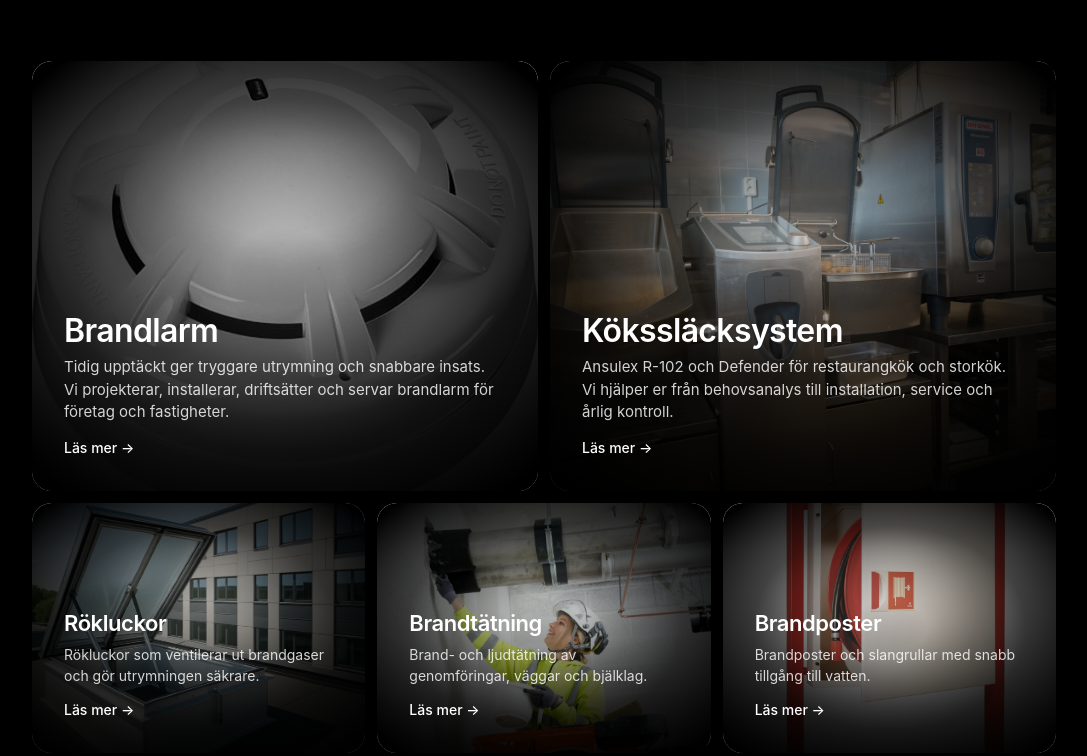
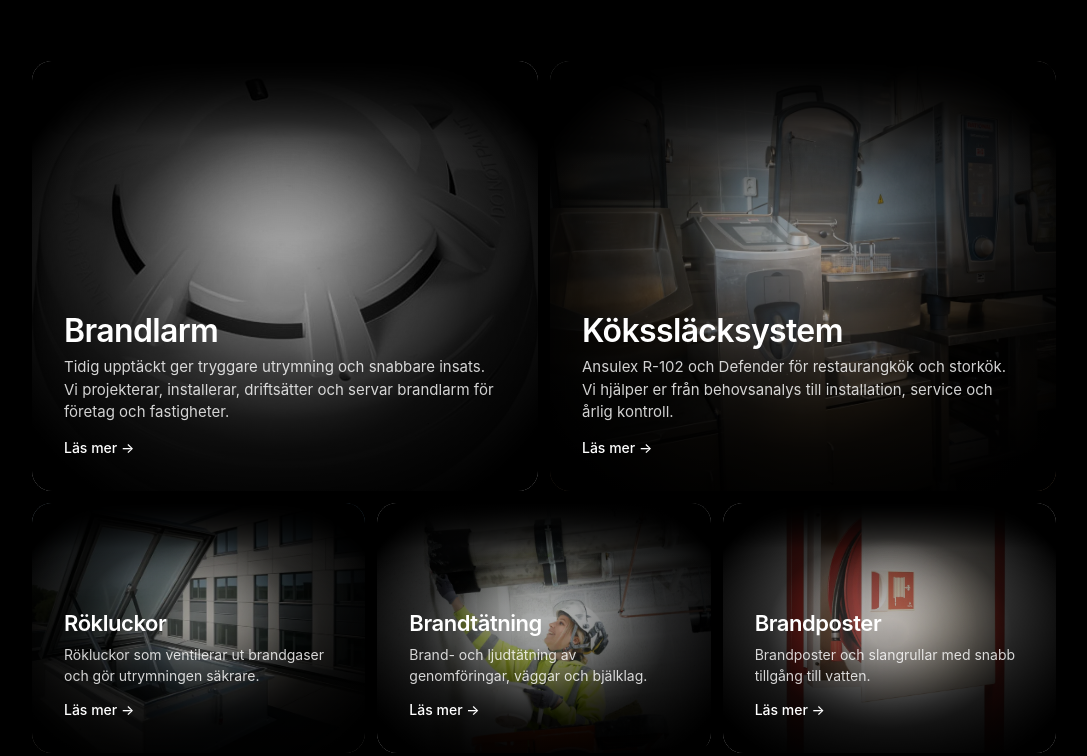
Before and after one commit to karljohanjansson/nytt-projekt, a website built with Vite: page index.html in a window 1280 px wide. Shown: the part 1822-2578 px from the top of the page, without its empty margins (96-1183 px from the left). Built offline with nearby package versions, Linux system fonts and the light colour scheme.

Commit message:
Flytta spotlightens centrum nedåt på tjänstebilderna

```diff
--- a/src/styles.css
+++ b/src/styles.css
@@ -912,6 +912,7 @@ ol {
 
 .services .service-card {
   border: 0;
+  background: #000000;
 }
 
 .service-card--featured .service-card__media {
@@ -936,15 +937,21 @@ ol {
   z-index: 1;
   background:
     radial-gradient(
-      circle at 50% 45%,
-      rgba(255, 255, 255, 0.22) 0%,
-      rgba(255, 255, 255, 0) 40%
+      circle at 50% 50%,
+      rgba(255, 255, 255, 0.3) 0%,
+      rgba(255, 255, 255, 0) 42%
     ),
     radial-gradient(
-      ellipse at 50% 50%,
-      rgba(0, 0, 0, 0) 16%,
-      rgba(0, 0, 0, 0.7) 58%,
-      rgba(0, 0, 0, 1) 94%
+      ellipse at 50% 52%,
+      rgba(0, 0, 0, 0) 8%,
+      rgba(0, 0, 0, 0.78) 52%,
+      rgba(0, 0, 0, 1) 84%
+    ),
+    linear-gradient(
+      180deg,
+      rgba(0, 0, 0, 1) 0%,
+      rgba(0, 0, 0, 0.8) 4%,
+      rgba(0, 0, 0, 0) 18%
     );
   pointer-events: none;
 }
```
